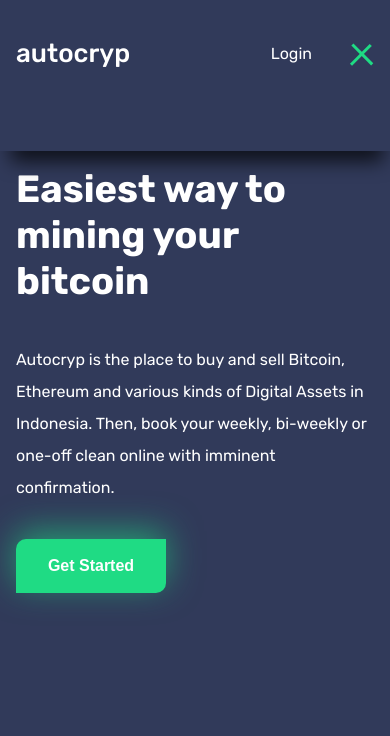
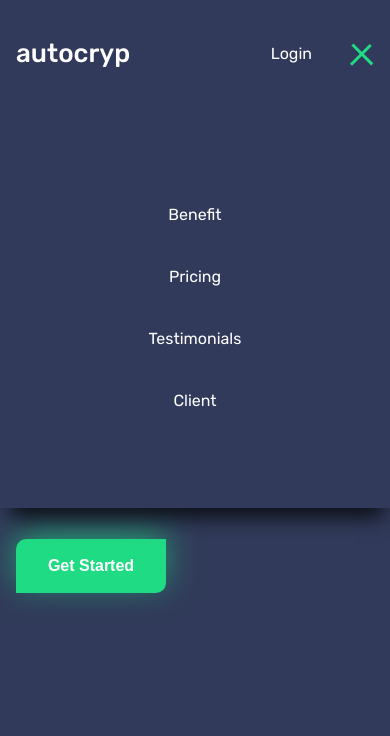
Before and after one commit to AbhishekD-256/autocrypo, a plain HTML site: page index.html in a window 390 px wide. Both pictures are taken after a click on the element 361 px from the left and 53 px from the top of the page. Shown: the top 736 px of the page. Drawn offline with nearby package versions, Linux system fonts and the light colour scheme; files that its build step writes are made by us from their sources.

Commit message:
fix nav bar responsive

```diff
--- a/assets/sass/layout/_header.scss
+++ b/assets/sass/layout/_header.scss
@@ -99,7 +99,7 @@ header {
         }
 
         &.open {
-            height: 40%;
+            height: 400px;
         }
     }
 }
```
